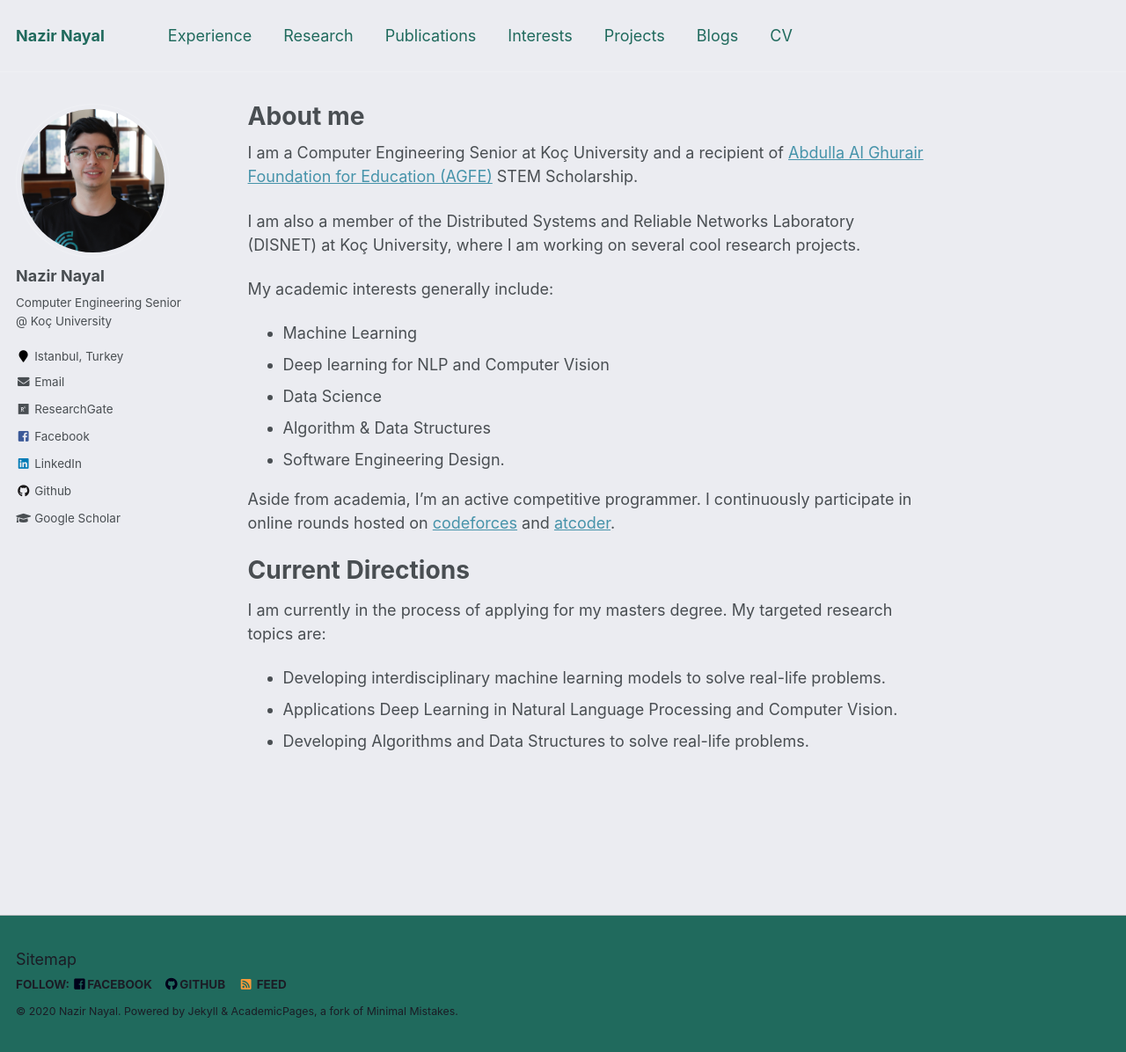
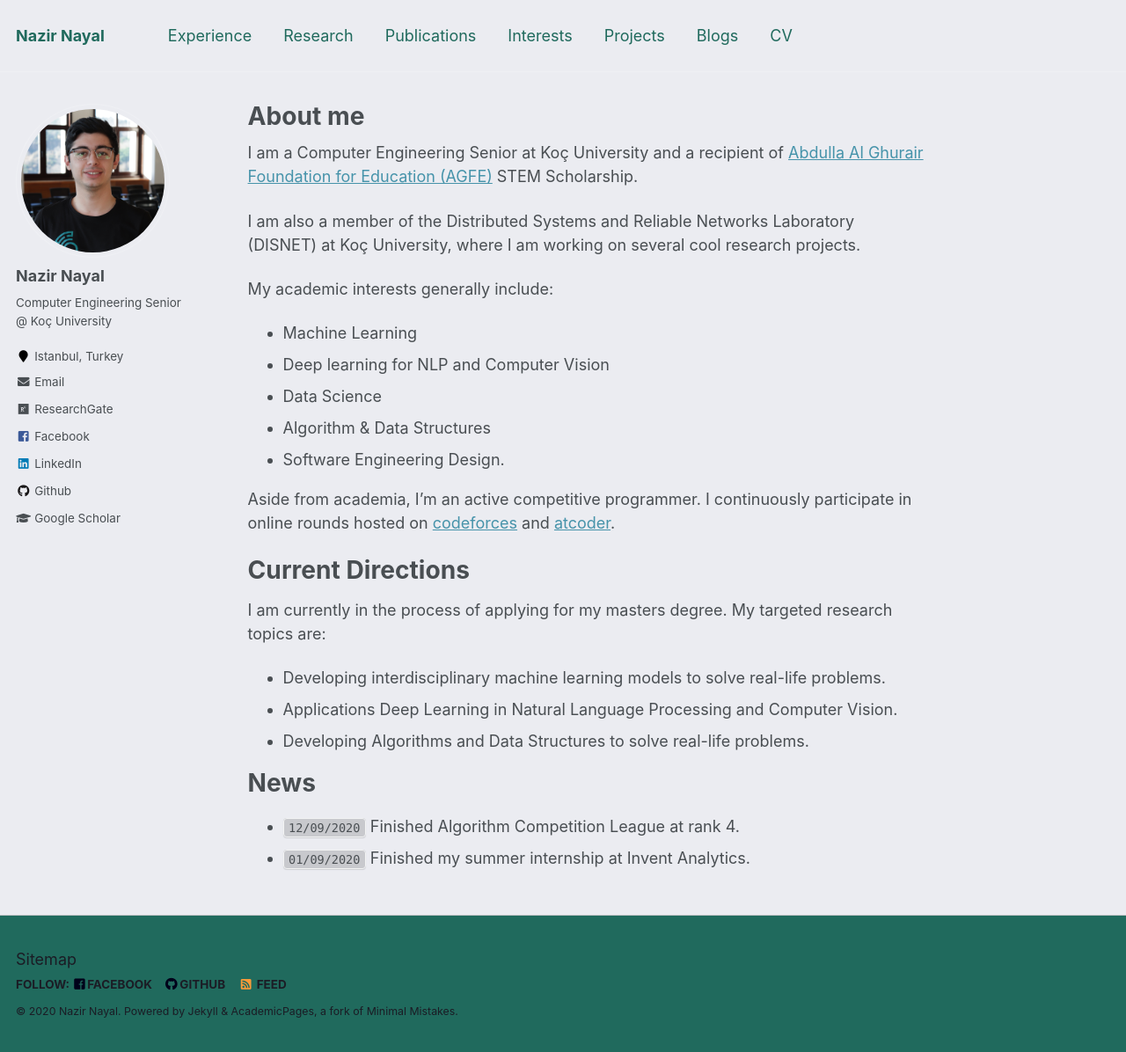
Before and after one commit to NazirNayal8/nazirnayal.github.io, a Jekyll site: the page built from _pages/about.md, in a window 1280 px wide and 1196 px high. Shown: the whole window at 88% size. Built offline with Jekyll 4.4.1, drawn with Linux system fonts in a browser that asks for light colours.

Commit message:
add news section

```diff
--- a/_pages/about.md
+++ b/_pages/about.md
@@ -31,3 +31,7 @@ I am currently in the process of applying for my masters degree. My targeted res
 * Developing interdisciplinary machine learning models to solve real-life problems.
 * Applications Deep Learning in Natural Language Processing and Computer Vision.
 * Developing Algorithms and Data Structures to solve real-life problems.
+
+# News
+* `12/09/2020` Finished Algorithm Competition League at rank 4.
+* `01/09/2020` Finished my summer internship at Invent Analytics.
```
